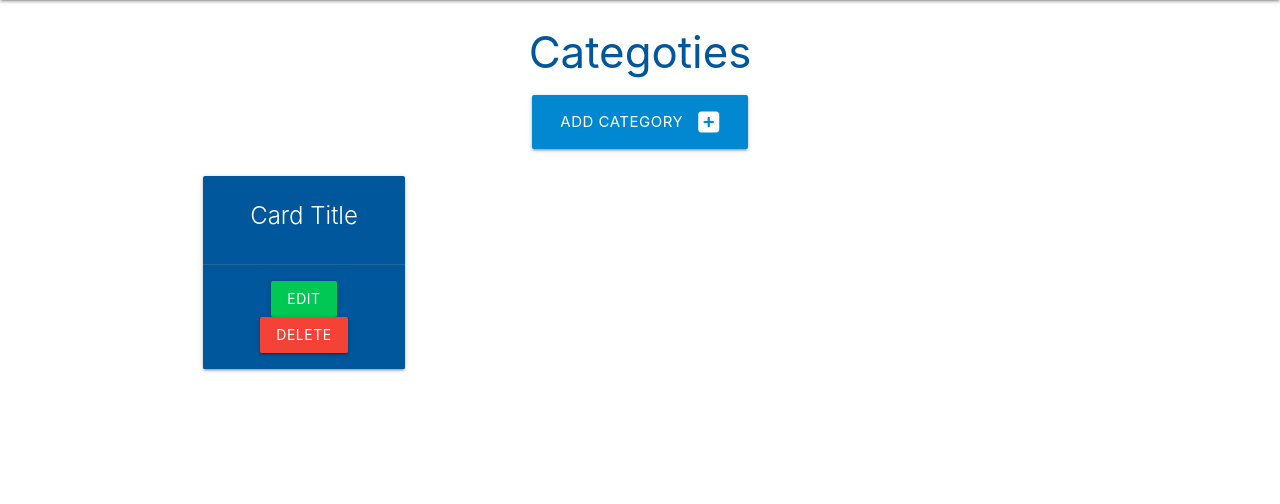
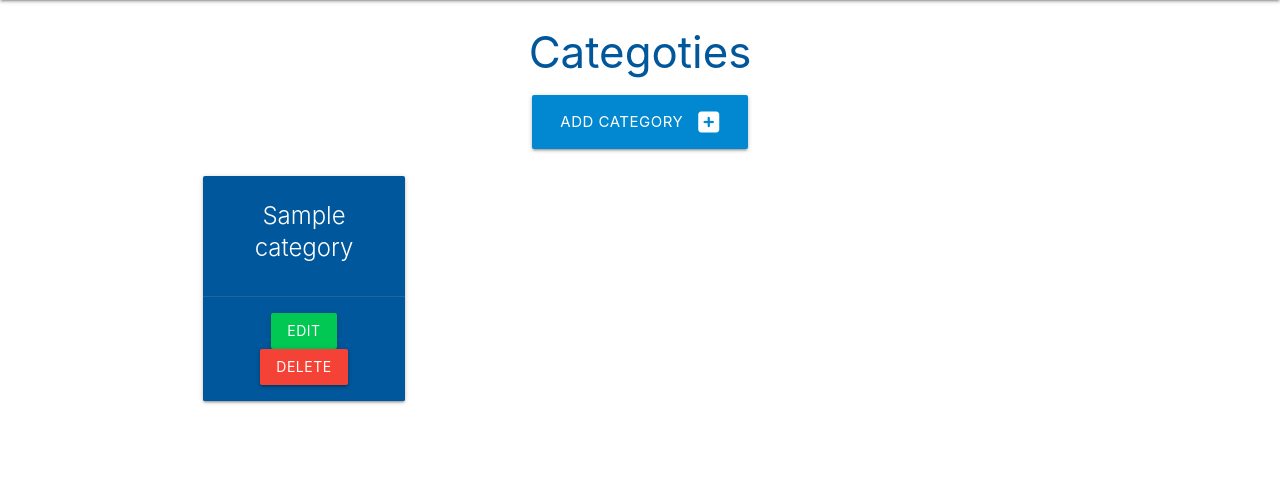
Before and after one commit to DesislavaNaydenova/DBMS_Rpoject, a Flask app: page /categories in a window 1280 px wide. Shown: the part 64-568 px from the top of the page. Run offline with Flask 2, Linux system fonts and the light colour scheme; tables that the repository leaves empty hold one stand-in row (values such as "Sample post").

Commit message:
Add some categories

```diff
--- a/taskmanager/templates/categories.html
+++ b/taskmanager/templates/categories.html
@@ -14,10 +14,11 @@
 
 
 <div class="row">
+    {% for category in categories %}
     <div class="col s12 m6 l3">
       <div class="card light-blue darken-4 center-align">
         <div class="card-content white-text">
-          <span class="card-title">Card Title</span>
+          <span class="card-title">{{ category.category_name }}</span>
         </div>
         <div class="card-action">
           <a href="#" class="btn green accent-4">Edit</a>
@@ -25,6 +26,7 @@
         </div>
       </div>
     </div>
+    {% endfor %}
   </div>
 
 
```
